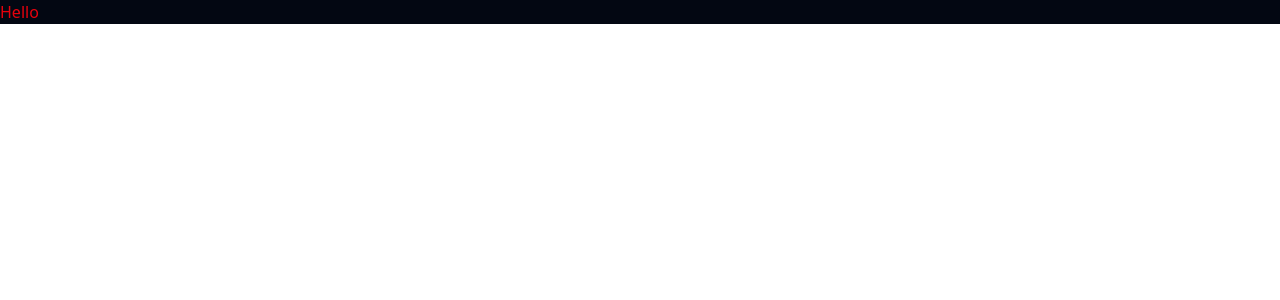
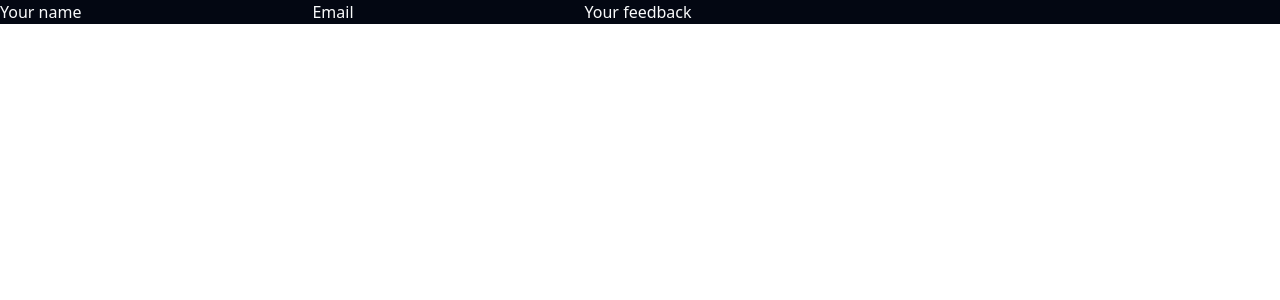
Before and after one commit to anjana732/feedback-validaor, a React (Vite) app: page / in a window 1280 px wide. Shown: the top 300 px of the page. Built offline with nearby package versions, Linux system fonts and the light colour scheme.

Commit message:
Add Forms

```diff
--- a/src/App.tsx
+++ b/src/App.tsx
@@ -1,19 +1,16 @@
 import { Button } from "@/components/ui/button";
 import { ThemeProvider as NextThemesProvider } from "next-themes";
+import Homepage from "./components/pages/homepage";
 
 function App() {
 
-return(
-  <>
+  return (
+    <>
       <NextThemesProvider attribute="class" defaultTheme="dark">
-
-    <h3 className='text-red-600'>Hello</h3>
-    {/* <div className="flex min-h-svh flex-col items-center justify-center">
-      <Button>Click me</Button>
-    </div> */}
-    </NextThemesProvider>
-  </>
-)
+        <Homepage />
+      </NextThemesProvider>
+    </>
+  )
 }
 
 export default App
--- /dev/null
+++ b/src/components/layouts/feedbackForm.tsx
@@ -0,0 +1,14 @@
+export default function FeedbackForm(){
+    return(
+        <>
+            <form>
+                <label>Your name</label>
+                <input type="text"/>
+                <label>Email</label>
+                <input type="email"></input>
+                <label>Your feedback</label>
+                <input type="textarea"></input>
+            </form>
+        </>
+    )
+}
--- /dev/null
+++ b/src/components/pages/homepage.tsx
@@ -0,0 +1,9 @@
+import FeedbackForm from "../layouts/feedbackForm";
+
+export default function Homepage(){
+    return(
+        <>
+            <FeedbackForm/>
+        </>
+    )
+}
```
Also changed, not shown: 1 other file (tests, documents, lock files or other folders).
